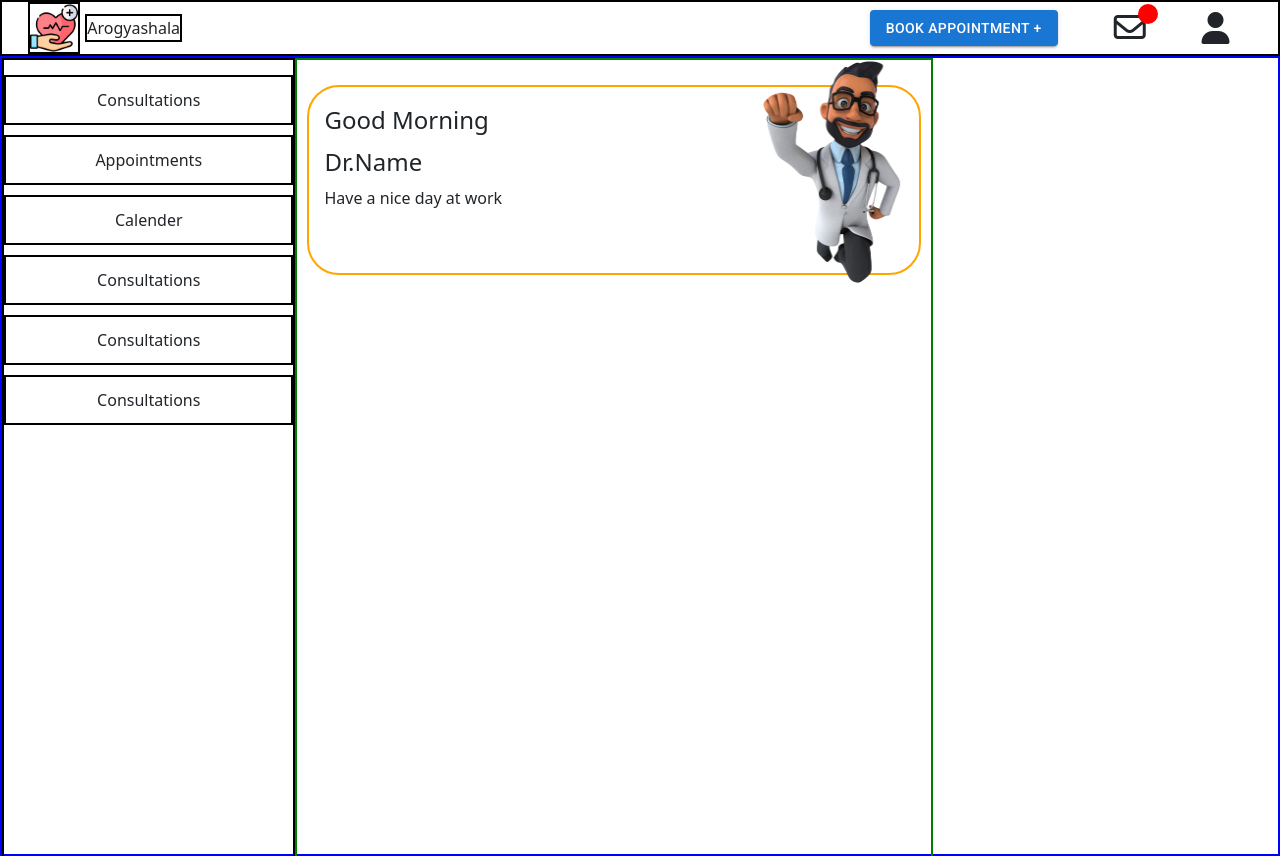
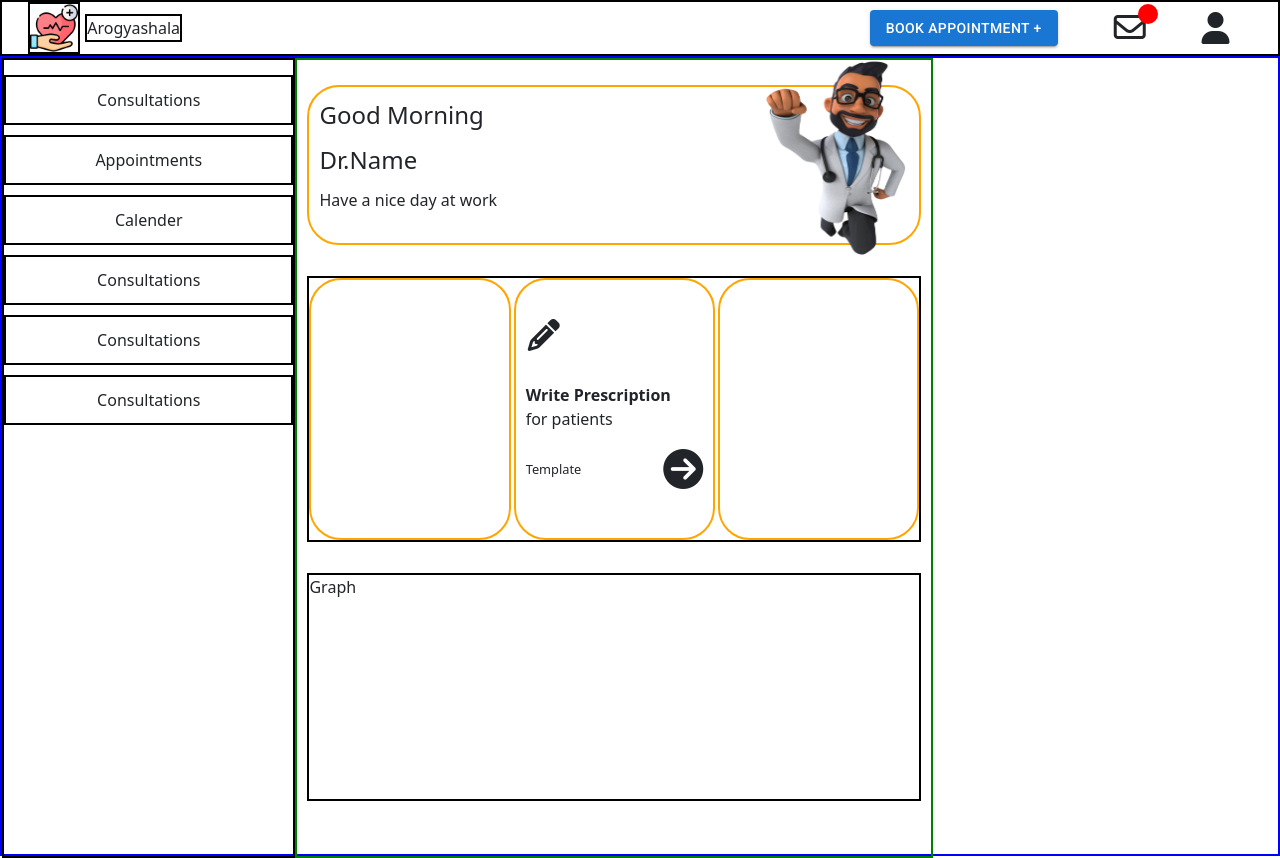
Before and after one commit to group-14-project/healthcare-app, a React (Vite) app in the folder client/: page / in a window 1280 px wide. Built offline with nearby package versions, Linux system fonts and the light colour scheme.

Commit message:
doctor dashboard

```diff
--- a/client/index.html
+++ b/client/index.html
@@ -6,7 +6,7 @@
 			rel="stylesheet"
 			href="https://fonts.googleapis.com/icon?family=Material+Icons"
 		/>
-		<meta name="viewport" content="width=device-width, initial-scale=1.0">
+		<meta name="viewport" content="width=device-width, initial-scale=1.0" />
 		<link
 			href="https://cdn.jsdelivr.net/npm/bootstrap@5.3.2/dist/css/bootstrap.min.css"
 			rel="stylesheet"
@@ -23,7 +23,10 @@
 	</head>
 	<body>
 		<div id="root"></div>
-		<script src="https://kit.fontawesome.com/8b3071b60b.js" crossorigin="anonymous"></script>
+		<script
+			src="https://kit.fontawesome.com/8b3071b60b.js"
+			crossorigin="anonymous"
+		></script>
 		<script type="module" src="/src/main.jsx"></script>
 		<script
 			src="https://cdn.jsdelivr.net/npm/bootstrap@5.3.2/dist/js/bootstrap.bundle.min.js"
--- a/client/src/components/common/Sidebar.css
+++ b/client/src/components/common/Sidebar.css
@@ -2,6 +2,8 @@
     height: 100vh;
     width: 23%;
     border: 2px solid black;
+    position: sticky;
+    left: 0;
 }
 .list-items{
     list-style: none;
--- a/client/src/components/doctor/Docdash.css
+++ b/client/src/components/doctor/Docdash.css
@@ -3,38 +3,48 @@
     height: 100vh;
     border: 2px solid green;
     display: flex;
-    justify-content: center;
+    align-items: center;
+    flex-direction: column;
     padding: 10px;
     padding-top: 25px;
     box-sizing: border-box;
 }
+
+/* first part  */
 .greeting{
     width: 100%;
-    height: 25%;
+    height: 160px;
     border: 2px solid orange;
     border-radius: 2rem;
     box-sizing: border-box;
-    padding: 15px;
+    padding: 10px;
     display: flex;
     justify-content: space-between;
     align-items: center;
+    margin-bottom: 5%;
 }
 .doctor-details,.doctor-image{
     /* border:2px solid black; */
     height: 100%;
     width: 50%;
+    box-sizing: border-box;
 }
+
+.doctor-details{
+    display: flex;
+    flex-direction: column;
+    justify-content: center;
+}
+
 .details{
     font-size: 1.5rem;
     /* border: 2px solid black; */
     margin-bottom:2%;
-    display: inline-block;
+    height: 30%;
+    /* display: inline-block; */
 
 }
-.doctor-details{
-    display: flex;
-    flex-direction: column;
-}
+
 .line{
     font-size: 1rem;
 }
@@ -46,3 +56,68 @@
     height: 100%;
     width: 100%;
 }
+
+
+/* second part */
+
+.doc-quicks{
+    border:2px solid black;
+    height: 35%;
+    width: 100%;
+    display: flex;
+    justify-content: space-between;
+    box-sizing: border-box;
+    margin-bottom: 5%;
+
+}
+
+.doc-quicks-boxes{
+    border: 2px solid orange;
+    width: 33%;
+    border-radius: 2rem;
+    display: flex;
+    flex-direction: column;
+    justify-content: center;
+}
+
+.pres-btns{
+    margin-bottom: 4%;
+    padding-left: 5%;
+    box-sizing: border-box;
+}
+
+.write-icon{
+    height: 25%;
+    font-size: 2em;
+    box-sizing: border-box;
+    padding-left: 6%;
+    width: auto;
+
+}
+.font{
+    font-weight: 700;
+}
+
+.template{
+    display: flex;
+    justify-content: space-between;
+    box-sizing: border-box;
+    /* margin-left: 5%; */
+    margin-right: 5%;
+    align-items: center;
+}
+.template span{
+    display: block;
+    font-size: 0.8em;
+}
+.arrow-btn{
+    font-size: 2.5em !important;
+}
+
+/* third part */
+
+.graph{
+    border: 2px solid black;
+    width: 100%;
+    height: 30%;
+}
--- a/client/src/components/doctor/Docdash.jsx
+++ b/client/src/components/doctor/Docdash.jsx
@@ -1,22 +1,49 @@
-import React from 'react'
-import './Docdash.css'
-import doctor from '../../assets/doctor.png'
+import React from "react";
+import "./Docdash.css";
+import doctor from "../../assets/doctor.png";
 
 function Docdash() {
 	return (
-    <div className='doc-dash'>
+		<div className="doc-dash">
 			<div className="greeting">
-            <div className='doctor-details'>
-                <div className='details good-morning'>Good Morning</div>
-                <div className='details doc-name'>Dr.Name</div>
-                <div className='details line'>Have a nice day at work</div>
+				<div className="doctor-details">
+					<div className="details good-morning">Good Morning</div>
+					<div className="details doc-name">Dr.Name</div>
+					<div className="details line">Have a nice day at work</div>
 				</div>
-            <div className='doctor-image'>
+				<div className="doctor-image">
 					<img src={doctor} alt="doctor" />
 				</div>
 			</div>
+
+			<div className="doc-quicks">
+				<div className="doc-quicks-boxes"></div>
+
+				<div className="doc-quicks-boxes">
+					<div className="pres-btns write-icon">
+						<i className="fa-solid fa-pencil"></i>
 					</div>
-  )
+
+					<div className="pres-btns pres">
+						<span className="font">Write Prescription</span>
+						<br />
+						<span>for patients</span>
+					</div>
+
+					<div className="pres-btns template">
+						<span>Template</span>
+						<span className="arrow-btn">
+							<i className="fa-solid fa-circle-arrow-right"></i>
+						</span>
+					</div>
+				</div>
+
+				<div className="doc-quicks-boxes"></div>
+			</div>
+
+			<div className="graph">Graph</div>
+		</div>
+	);
 }
 
-export default Docdash
+export default Docdash;
--- a/client/src/index.css
+++ b/client/src/index.css
@@ -1,7 +1,6 @@
 body,html{
     margin: 0;
     padding: 0;
-    overflow: hidden;
 }
 html::-webkit-scrollbar {
     display: none;
```
Lines whose indentation alone changed are shown as unchanged.
